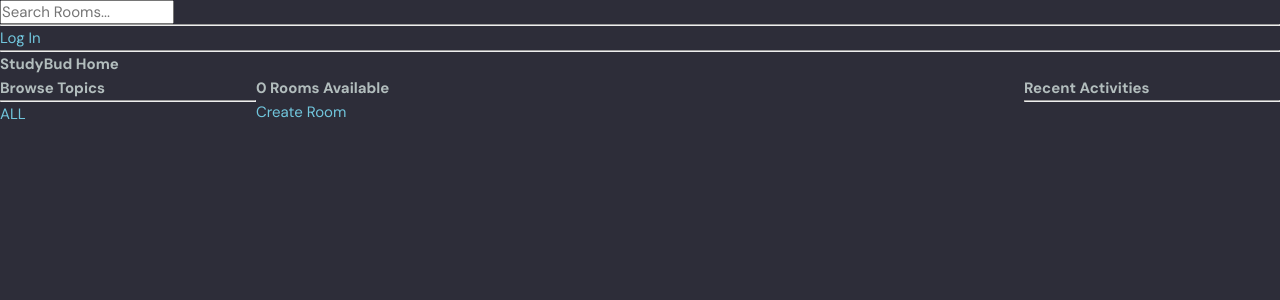
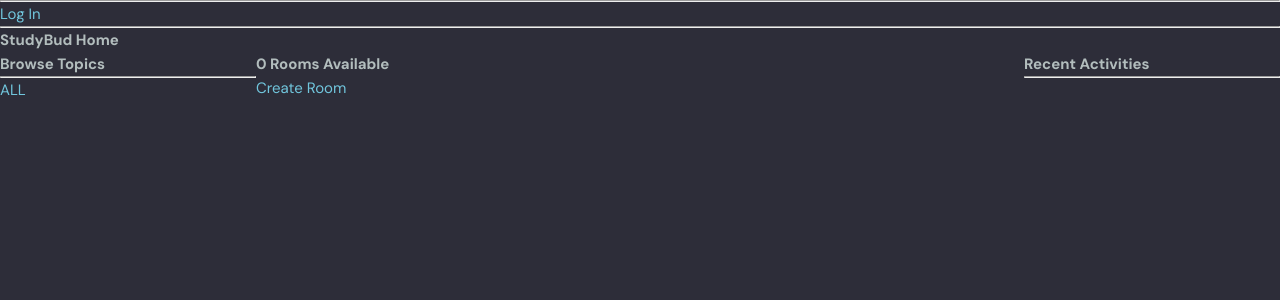
Before and after one commit to Closdlgdo/StudyBud, a Django app: page / in a window 1280 px wide. Shown: the part 76-376 px from the top of the page. Run offline with Django 5.2, Linux system fonts and the light colour scheme; data that the repository does not hold is empty.

Commit message:
We are creating a discord-like application with Python Django thanks to: Dennis Ivy from Python Django 7 Hour Course on YT

```diff
--- a/studybud1/templates/navbar.html
+++ b/studybud1/templates/navbar.html
@@ -12,7 +12,7 @@
                 d="M32 30.586l-10.845-10.845c1.771-2.092 2.845-4.791 2.845-7.741 0-6.617-5.383-12-12-12s-12 5.383-12 12c0 6.617 5.383 12 12 12 2.949 0 5.649-1.074 7.741-2.845l10.845 10.845 1.414-1.414zM12 22c-5.514 0-10-4.486-10-10s4.486-10 10-10c5.514 0 10 4.486 10 10s-4.486 10-10 10z"
               ></path>
             </svg>
-            <input placeholder="Search for rooms..." />
+            <input type="text" name="q" placeholder="Search for rooms..." />
           </label>
         </form>
         <nav class="header__menu">
@@ -68,10 +68,6 @@
 
 
 
-<form method="GET" action="{% url 'home' %}">
-    <input type="text" name="q" placeholder="Search Rooms...">
-</form>
-
 {% if request.user.is_authenticated %}
 <p>Hello, {{request.user}}!</p>
 <a href="{% url 'logout' %}">Log Out</a>
```
